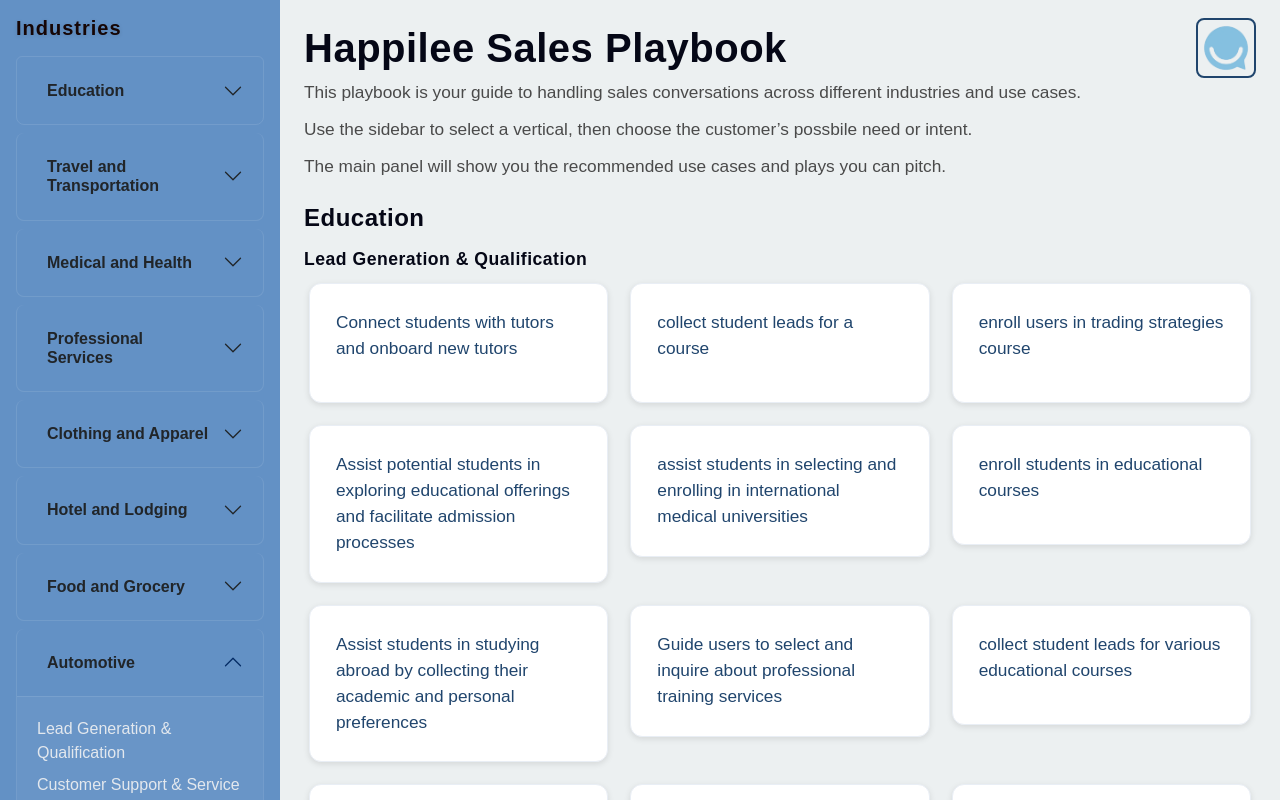
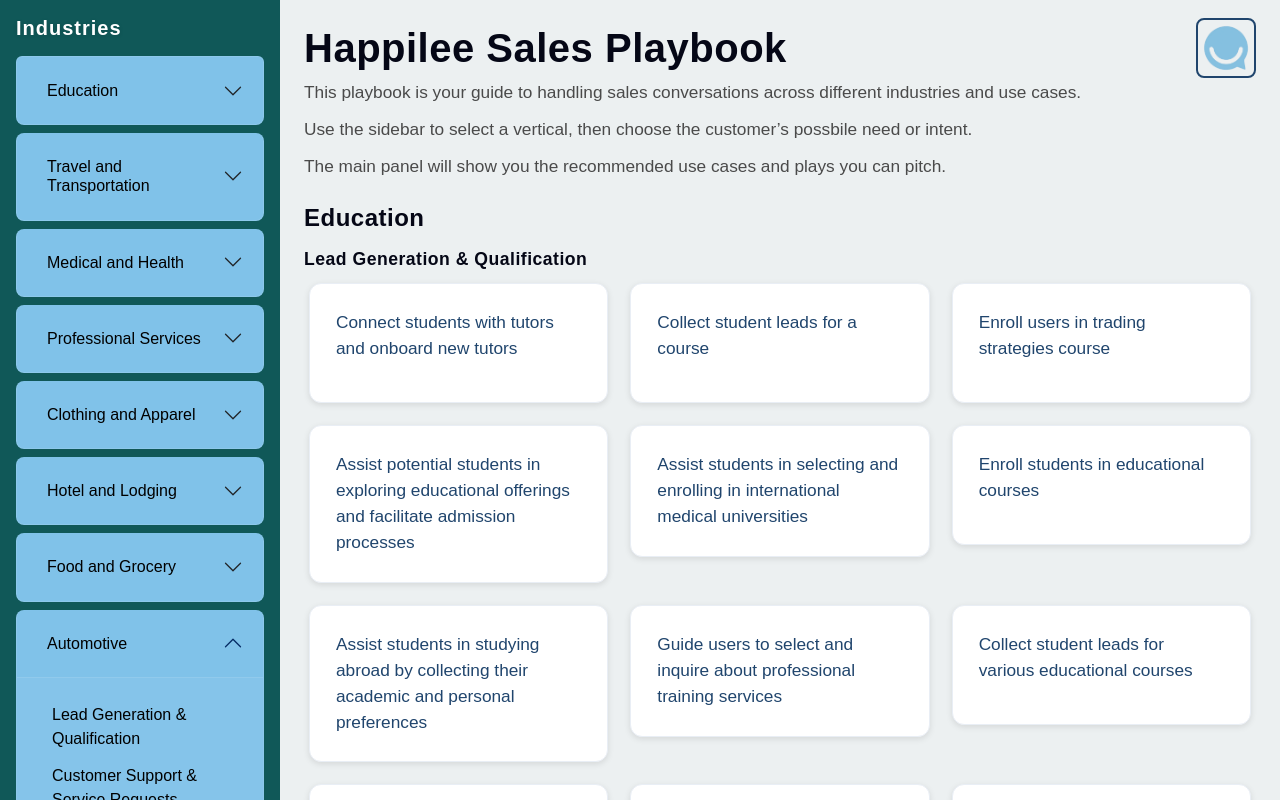
Before and after one commit to abhimanyu-pradeep/sales-playbook, a plain HTML site: page index.html in a window 1280 px wide. Both pictures are taken after a click on the button "Automotive". Drawn offline with nearby package versions, Linux system fonts and the light colour scheme.

Commit message:
ui update

```diff
--- a/script.js
+++ b/script.js
@@ -26,7 +26,7 @@ function buildSidebar(playbook) {
                 data-bs-target="#collapse-${verticalId}"
                 aria-expanded="false"
                 aria-controls="collapse-${verticalId}">
-          <a href="#${verticalId}" class="stretched-link text-decoration-none text-dark">
+          <a href="#${verticalId}" >
             ${vertical.vertical}
           </a>
         </button>
@@ -37,7 +37,7 @@ function buildSidebar(playbook) {
         <div class="accordion-body">
           <ul class="list-unstyled">
             ${vertical.horizontals.map((h, hIndex) =>
-              `<li><a href="#${verticalId}-${hIndex}" class="text-decoration-none d-block py-1">${h.name}</a></li>`
+              `<div class = "list-item-div"><li><a href="#${verticalId}-${hIndex}" class="text-decoration-none d-block py-1">${h.name}</a> </li></div>`
             ).join("")}
           </ul>
         </div>
@@ -69,6 +69,7 @@ function buildContent(playbook) {
           .replace(/^\[+|\]+$/g, '') // Remove leading/trailing brackets
           .replace(/['"\[\]]/g, '') // Remove quotes and brackets
           .trim();
+        cleanIntent = cleanIntent.charAt(0).toUpperCase() + cleanIntent.slice(1); // Capitalize first letter
         gridHTML += `
           <div>
             <div class="card intent-card h-100" style="min-height:120px;">
--- a/style.css
+++ b/style.css
@@ -23,12 +23,12 @@
 .sidebar {
   width: 280px;
   background: linear-gradient(180deg, #232526 0%, #414345 100%);
-  color: #f8fafc;
+  color: #000000;
   overflow-y: auto;
   padding: 1rem;
 }
 .sidebar h2, .sidebar h5 {
-  color: #160606;
+  color: #fff;
   letter-spacing: 1px;
   font-weight: 700;
   text-shadow: 0 1px 4px rgba(0,0,0,0.12);
@@ -41,10 +41,6 @@
   border-radius: 4px;
   transition: background 0.2s, color 0.2s;
   font-weight: 700;
-}
-.sidebar a:hover, .sidebar a.active {
-  background: #3a5068;
-  color: #fff;
 }
 .sidebar .accordion-button {
   background: #a8c8f1;
@@ -59,15 +55,29 @@
   color: #fff;
 }
 .sidebar .accordion-body ul li a {
-  color: #e3e8ee;
+  color: #000000;
   font-weight: 500;
   font-size: 1rem;
-  padding: 6px 0;
   transition: color 0.2s;
+  width: auto;
 }
-.sidebar .accordion-body ul li a:hover {
-  color: #fff;
+/* .sidebar .accordion-body ul li a:hover {
+  color: #000000;
+}*/
+
+.list-item-div {
+  display: flex;
+  flex-direction: column;
+  justify-content: space-between;
+  align-items: flex-start;
+  margin: 5px 5px;
+  border-radius: 10px;
 }
+
+.list-item-div:hover{
+  background-color: rgb(145, 181, 204);
+}
+
 /* Content Area */
 .content {
   flex: 1;
@@ -156,9 +166,12 @@ html, body {
 }
 
 .sidebar{
-  background: #6391c5;
+  background: #105858;
   color: #e8eef6;
   overflow-y: auto;
+  width: 280px;
+  overflow-y: auto;
+  padding: 1rem;
 }
 
 .sidebar a{
@@ -172,10 +185,18 @@ html, body {
 }
 
 .accordion-item{
-  background: transparent;
+  background-color: rgb(128, 194, 233);
   border: 1px solid rgba(255,255,255,0.1);
   border-radius: .5rem;
   margin-bottom: .5rem;
+}
+
+.accordion-item a{
+  color: #000000;
+  font-weight: 500;
+  font-size: 1rem;
+  transition: color 0.2s;
+  width: auto;
 }
 
 .accordion-body{
```
